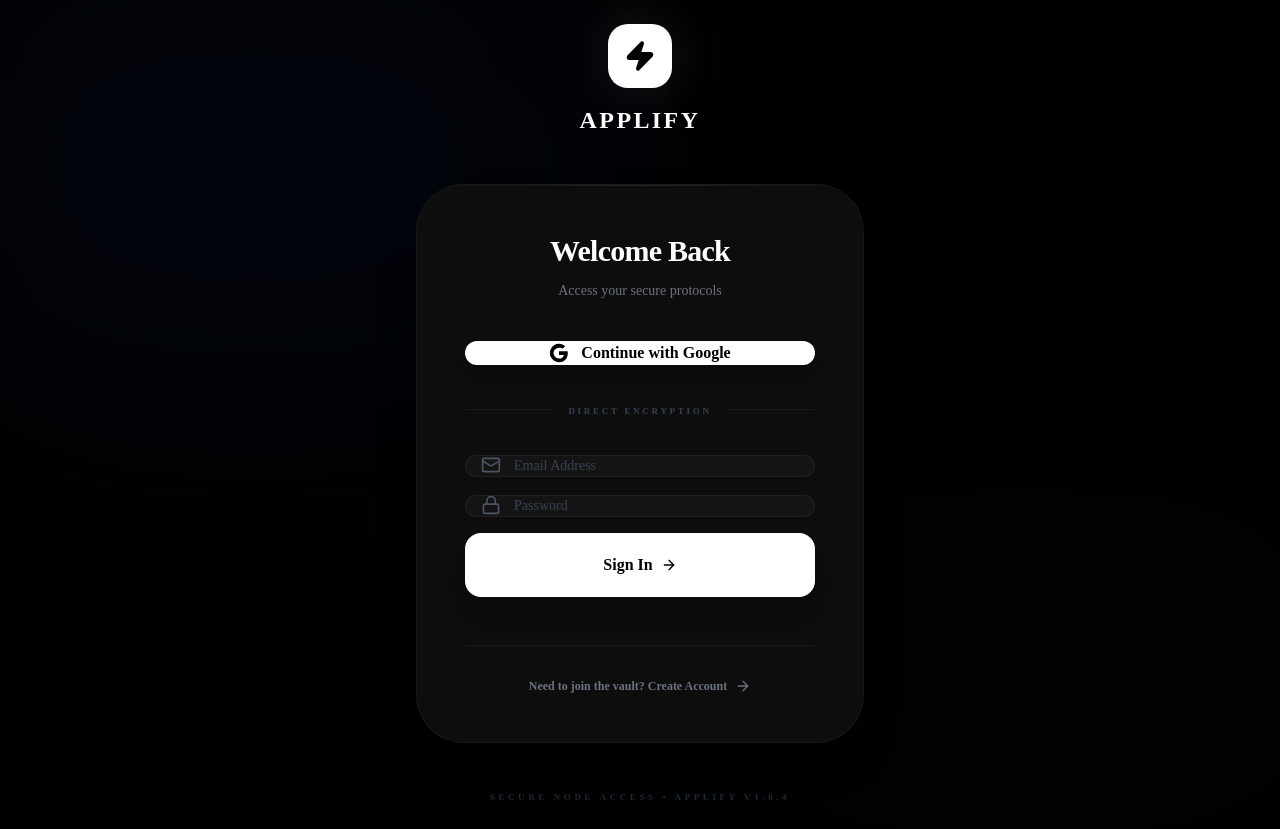
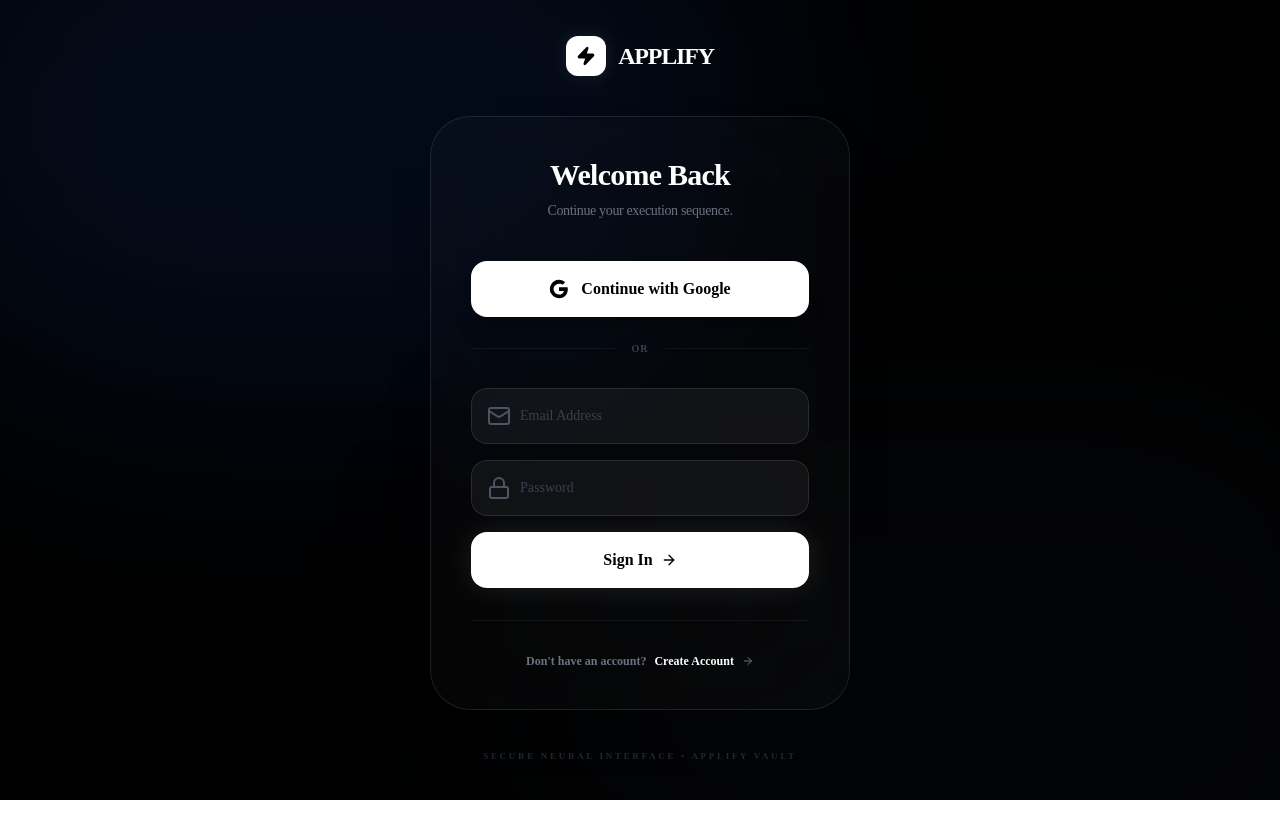
Before and after one commit to HelloApplify/applify-web, a Next.js app: page /login in a window 1280 px wide. After the commit the page ends 800 px from the top, so only its background shows below. Built offline with nearby package versions, Linux system fonts and the light colour scheme; no server answers.

Commit message:
design: Synchronize Auth UI with Landing Page DNA (Typography, Logo, and Interactive Elements)

```diff
--- a/app/login/page.tsx
+++ b/app/login/page.tsx
@@ -35,7 +35,7 @@
     setMessage(null)
 
     if (isSignUp && password !== confirmPassword) {
-      setError("Security keys do not match. Please verify.")
+      setError("Passwords do not match.")
       setLoading(false)
       return
     }
@@ -50,7 +50,7 @@
           },
         })
         if (error) throw error
-        setMessage('Account initialization started. Please verify your email.')
+        setMessage('Verification link sent. Check your inbox.')
       } else {
         const { error } = await supabase.auth.signInWithPassword({
           email,
@@ -72,10 +72,6 @@
       provider: 'google',
       options: {
         redirectTo: `${location.origin}/auth/callback`,
-        queryParams: {
-          access_type: 'offline',
-          prompt: 'consent',
-        },
       },
     })
     if (error) {
@@ -85,64 +81,54 @@
   }
 
   return (
-    <div className="min-h-screen bg-black flex items-center justify-center p-6 text-white font-sans selection:bg-blue-500/30 overflow-hidden relative">
-      {/* Precision Background Layers */}
-      <div className="absolute inset-0 z-0">
-        <div className="absolute top-[-10%] left-[-10%] w-[60%] h-[60%] bg-blue-600/5 blur-[120px] rounded-full" />
-        <div className="absolute bottom-[-10%] right-[-10%] w-[60%] h-[60%] bg-slate-800/5 blur-[120px] rounded-full" />
+    <div className="min-h-screen bg-black text-white selection:bg-blue-500/30 font-sans flex items-center justify-center p-6 overflow-hidden relative">
+      {/* Background Ambience - Identical to Landing Page */}
+      <div className="fixed inset-0 overflow-hidden pointer-events-none z-0">
+        <div className="absolute top-[-20%] left-[-10%] w-[70%] h-[70%] bg-blue-600/10 blur-[120px] rounded-full" />
+        <div className="absolute bottom-[-20%] right-[-10%] w-[70%] h-[70%] bg-slate-800/10 blur-[120px] rounded-full" />
       </div>
 
-      <div className="w-full max-w-md relative z-10">
-        {/* Brand Identity */}
+      <div className="w-full max-w-[420px] relative z-10">
+        {/* Navbar-style Logo */}
         <motion.div
-          initial={{ opacity: 0, y: -20 }}
+          initial={{ opacity: 0, y: -10 }}
           animate={{ opacity: 1, y: 0 }}
-          className="flex flex-col items-center mb-12"
+          className="flex flex-col items-center mb-10"
         >
-          <Link href="/" className="group flex flex-col items-center">
-            <div className="w-16 h-16 bg-white rounded-[1.25rem] flex items-center justify-center shadow-[0_0_50px_rgba(255,255,255,0.1)] group-hover:scale-105 transition-all duration-500 mb-4">
-              <Zap className="text-black w-8 h-8 fill-current" />
+          <Link href="/" className="flex items-center gap-3 group">
+            <div className="bg-white w-10 h-10 rounded-xl flex items-center justify-center shadow-[0_0_20px_rgba(255,255,255,0.1)] group-hover:scale-110 transition-transform duration-500">
+              <Zap className="text-black w-5 h-5 fill-current" />
             </div>
-            <span className="text-2xl font-black tracking-widest">APPLIFY</span>
+            <span className="text-2xl font-black tracking-tighter text-white">APPLIFY</span>
           </Link>
         </motion.div>
 
-        {/* Auth Interface */}
+        {/* Main Interface */}
         <motion.div
           layout
-          initial={{ opacity: 0, y: 20 }}
-          animate={{ opacity: 1, y: 0 }}
-          transition={{ type: "spring", stiffness: 300, damping: 30 }}
-          className="bg-[#0D0D0D] border border-white/5 rounded-[3rem] p-8 md:p-12 shadow-2xl backdrop-blur-3xl relative overflow-hidden"
+          initial={{ opacity: 0, scale: 0.98 }}
+          animate={{ opacity: 1, scale: 1 }}
+          className="bg-white/[0.02] border border-white/10 rounded-[2.5rem] p-8 md:p-10 backdrop-blur-3xl shadow-2xl overflow-hidden relative"
         >
-          {/* Subtle Glass Highlight */}
-          <div className="absolute top-0 left-0 right-0 h-px bg-gradient-to-r from-transparent via-white/10 to-transparent" />
-
-          <div className="mb-10 text-center">
+          <div className="text-center mb-10">
             <motion.h1
               key={isSignUp ? 'signup' : 'signin'}
-              initial={{ opacity: 0, y: 10 }}
+              initial={{ opacity: 0, y: 5 }}
               animate={{ opacity: 1, y: 0 }}
-              className="text-3xl font-bold tracking-tight mb-3"
+              className="text-3xl font-black tracking-tight mb-2"
             >
               {isSignUp ? 'Create Account' : 'Welcome Back'}
             </motion.h1>
-            <motion.p
-              key={isSignUp ? 'signup-p' : 'signin-p'}
-              initial={{ opacity: 0 }}
-              animate={{ opacity: 1 }}
-              transition={{ delay: 0.1 }}
-              className="text-gray-500 text-sm font-medium"
-            >
-              {isSignUp ? 'Initialize your personal vault' : 'Access your secure protocols'}
-            </motion.p>
+            <p className="text-gray-500 text-sm font-medium tracking-tight">
+              {isSignUp ? 'Start your high-velocity transformation.' : 'Continue your execution sequence.'}
+            </p>
           </div>
 
-          {/* Social Access Control */}
+          {/* Social Auth */}
           <button
             onClick={handleGoogleLogin}
             disabled={loading}
-            className="w-full flex items-center justify-center gap-3 px-6 py-4.5 bg-white text-black rounded-2xl font-bold hover:bg-gray-100 transition-all active:scale-[0.98] mb-8 shadow-lg"
+            className="w-full h-14 flex items-center justify-center gap-3 bg-white text-black rounded-2xl font-bold hover:bg-gray-100 transition-all active:scale-[0.98] mb-6 shadow-xl"
           >
             <svg className="w-5 h-5" viewBox="0 0 24 24">
               <path fill="currentColor" d="M22.56 12.25c0-.78-.07-1.53-.2-2.25H12v4.26h5.92c-.26 1.37-1.04 2.53-2.21 3.31v2.77h3.57c2.08-1.92 3.28-4.74 3.28-8.09z" />
@@ -153,37 +139,34 @@
             Continue with Google
           </button>
 
-          <div className="relative mb-8 text-center">
-            <div className="absolute inset-0 flex items-center">
-              <div className="w-full border-t border-white/5"></div>
-            </div>
-            <span className="relative bg-[#0D0D0D] px-4 text-[9px] uppercase tracking-[0.3em] font-black text-gray-700">
-              Direct Encryption
-            </span>
+          <div className="flex items-center gap-4 mb-8">
+            <div className="h-px flex-1 bg-white/5" />
+            <span className="text-[10px] font-black tracking-widest text-gray-700 uppercase">or</span>
+            <div className="h-px flex-1 bg-white/5" />
           </div>
 
-          {/* Core Credentials Form */}
+          {/* Form Control */}
           <form onSubmit={handleAuth} className="space-y-4">
             <div className="relative group">
-              <Mail className="absolute left-4 top-1/2 -translate-y-1/2 w-5 h-5 text-gray-600 group-focus-within:text-white transition-colors" />
+              <Mail className="absolute left-4 top-1/2 -translate-y-1/2 w-4.5 h-4.5 text-gray-600 group-focus-within:text-blue-500 transition-colors" />
               <input
                 type="email"
                 value={email}
                 onChange={(e) => setEmail(e.target.value)}
                 placeholder="Email Address"
-                className="w-full bg-white/[0.03] border border-white/5 rounded-2xl py-4.5 pl-12 pr-4 text-sm font-medium placeholder-gray-700 focus:outline-none focus:ring-1 focus:ring-white/20 focus:bg-white/[0.05] transition-all"
+                className="w-full h-14 bg-white/5 border border-white/10 rounded-2xl pl-12 pr-4 text-sm font-medium focus:outline-none focus:ring-1 focus:ring-white/20 focus:border-white/20 transition-all placeholder-gray-700"
                 required
               />
             </div>
 
             <div className="relative group">
-              <Lock className="absolute left-4 top-1/2 -translate-y-1/2 w-5 h-5 text-gray-600 group-focus-within:text-white transition-colors" />
+              <Lock className="absolute left-4 top-1/2 -translate-y-1/2 w-4.5 h-4.5 text-gray-600 group-focus-within:text-blue-500 transition-colors" />
               <input
                 type="password"
                 value={password}
                 onChange={(e) => setPassword(e.target.value)}
                 placeholder="Password"
-                className="w-full bg-white/[0.03] border border-white/5 rounded-2xl py-4.5 pl-12 pr-4 text-sm font-medium placeholder-gray-700 focus:outline-none focus:ring-1 focus:ring-white/20 focus:bg-white/[0.05] transition-all"
+                className="w-full h-14 bg-white/5 border border-white/10 rounded-2xl pl-12 pr-4 text-sm font-medium focus:outline-none focus:ring-1 focus:ring-white/20 focus:border-white/20 transition-all placeholder-gray-700"
                 required
               />
             </div>
@@ -191,18 +174,18 @@
             <AnimatePresence>
               {isSignUp && (
                 <motion.div
-                  initial={{ opacity: 0, height: 0, marginBottom: 0 }}
-                  animate={{ opacity: 1, height: 'auto', marginBottom: 16 }}
-                  exit={{ opacity: 0, height: 0, marginBottom: 0 }}
+                  initial={{ opacity: 0, height: 0, marginTop: 0 }}
+                  animate={{ opacity: 1, height: 'auto', marginTop: 16 }}
+                  exit={{ opacity: 0, height: 0, marginTop: 0 }}
                   className="relative group overflow-hidden"
                 >
-                  <ShieldCheck className="absolute left-4 top-1/2 -translate-y-1/2 w-5 h-5 text-gray-600 group-focus-within:text-white transition-colors" />
+                  <ShieldCheck className="absolute left-4 top-1/2 -translate-y-1/2 w-4.5 h-4.5 text-gray-600 group-focus-within:text-blue-500 transition-colors" />
                   <input
                     type="password"
                     value={confirmPassword}
                     onChange={(e) => setConfirmPassword(e.target.value)}
                     placeholder="Confirm Password"
-                    className="w-full bg-white/[0.03] border border-white/5 rounded-2xl py-4.5 pl-12 pr-4 text-sm font-medium placeholder-gray-700 focus:outline-none focus:ring-1 focus:ring-white/20 focus:bg-white/[0.05] transition-all"
+                    className="w-full h-14 bg-white/5 border border-white/10 rounded-2xl pl-12 pr-4 text-sm font-medium focus:outline-none focus:ring-1 focus:ring-white/20 focus:border-white/20 transition-all placeholder-gray-700"
                     required
                   />
                 </motion.div>
@@ -211,72 +194,55 @@
 
             <AnimatePresence mode="wait">
               {error && (
-                <motion.div
-                  initial={{ opacity: 0, scale: 0.95 }}
-                  animate={{ opacity: 1, scale: 1 }}
-                  className="text-red-400 text-xs font-bold px-1 py-2 text-center"
-                >
+                <motion.p initial={{ opacity: 0 }} animate={{ opacity: 1 }} className="text-red-400 text-[11px] font-bold text-center px-2">
                   {error}
-                </motion.div>
+                </motion.p>
               )}
               {message && (
-                <motion.div
-                  initial={{ opacity: 0, scale: 0.95 }}
-                  animate={{ opacity: 1, scale: 1 }}
-                  className="text-green-400 text-xs font-bold px-1 py-2 text-center flex items-center justify-center gap-2"
-                >
-                  <CheckCircle2 className="w-4 h-4" />
+                <motion.p initial={{ opacity: 0 }} animate={{ opacity: 1 }} className="text-blue-400 text-[11px] font-bold text-center px-2">
                   {message}
-                </motion.div>
+                </motion.p>
               )}
             </AnimatePresence>
 
             <button
               type="submit"
               disabled={loading}
-              className="w-full bg-white text-black font-bold py-5 rounded-2xl hover:bg-gray-100 transition-all active:scale-[0.98] flex items-center justify-center gap-2 mt-6 shadow-xl"
+              className="w-full h-14 bg-white text-black font-black rounded-2xl flex items-center justify-center gap-2 hover:scale-[1.02] active:scale-[0.98] transition-all shadow-[0_0_30px_rgba(255,255,255,0.1)] mt-4 disabled:opacity-50"
             >
-              {loading ? (
-                <Loader2 className="w-5 h-5 animate-spin" />
-              ) : (
+              {loading ? <Loader2 className="w-5 h-5 animate-spin" /> : (
                 <>
-                  <span>{isSignUp ? 'Create Account' : 'Sign In'}</span>
+                  <span>{isSignUp ? 'Initialize Account' : 'Sign In'}</span>
                   <ArrowRight className="w-4 h-4" />
                 </>
               )}
             </button>
           </form>
 
-          {/* Experience Toggle */}
-          <div className="mt-12 text-center border-t border-white/5 pt-8">
+          {/* Contextual Toggle */}
+          <div className="mt-8 pt-8 border-t border-white/5 text-center">
             <button
               onClick={() => setIsSignUp(!isSignUp)}
-              className="text-gray-500 hover:text-white text-xs font-bold transition-all flex items-center justify-center gap-2 mx-auto group"
+              className="text-gray-500 hover:text-white text-xs font-bold transition-colors flex items-center justify-center gap-2 mx-auto group"
             >
               {isSignUp ? (
                 <>
-                  <ChevronLeft className="w-4 h-4 group-hover:-translate-x-1 transition-transform" />
-                  Already have an account? Sign In
+                  <ChevronLeft className="w-3 h-3 group-hover:-translate-x-1 transition-transform" /> Back to Sign In
                 </>
               ) : (
                 <>
-                  Need to join the vault? Create Account
-                  <ArrowRight className="w-4 h-4 group-hover:translate-x-1 transition-transform" />
+                  Don't have an account? <span className="text-white">Create Account</span>
+                  <ArrowRight className="w-3 h-3 group-hover:translate-x-1 transition-transform" />
                 </>
               )}
             </button>
           </div>
         </motion.div>
 
-        {/* Terminal Meta */}
-        <motion.p
-          initial={{ opacity: 0 }}
-          animate={{ opacity: 1 }}
-          transition={{ delay: 0.5 }}
-          className="text-center text-gray-800 text-[9px] mt-12 uppercase tracking-[0.4em] font-black"
-        >
-          Secure Node Access • Applify v1.0.4
-        </motion.p>
+        {/* Legal Micro-copy */}
+        <p className="text-center text-gray-800 text-[9px] font-black uppercase tracking-[0.3em] mt-10">
+          Secure Neural Interface • Applify Vault
+        </p>
       </div>
     </div>
   )
```
